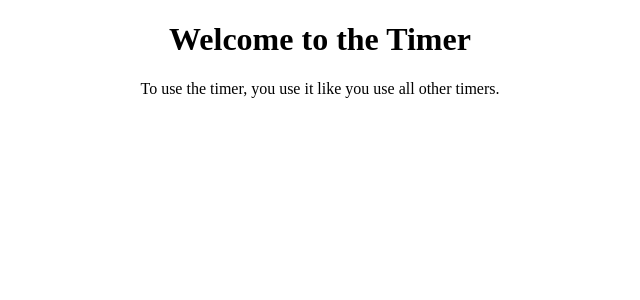
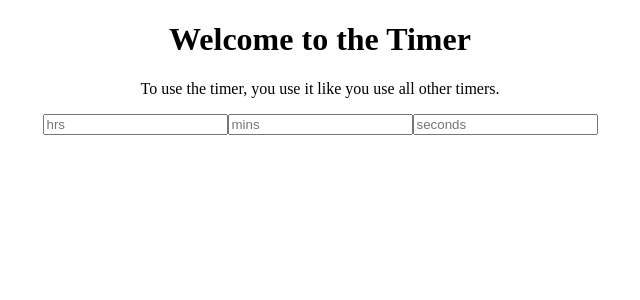
Before and after one commit to AndrewPomo/react-clock, a React (Create React App) app: page / in a window 1280 px wide. Shown: the top 300 px of the page, without its empty margins (320-960 px from the left). Built offline with nearby package versions, Linux system fonts and the light colour scheme.

Commit message:
begin work on timer inputs

```diff
--- a/src/Timer.js
+++ b/src/Timer.js
@@ -1,9 +1,18 @@
 /* eslint-disable */
 import React from 'react';
 
-var Timer = ({videos, handleVideoListEntryTitleClick}) => (
-  <div className="timer">
-  </div>
-);
+var Timer = (props) => {
+  return(
+    <div className="timer">
+      {/* <h2>${time}</h2> */}
+      <form onChange={props.handleInput}>
+        <input placeholder="hrs"></input>
+        <input placeholder="mins"></input>
+        <input placeholder="seconds"></input>
+      </form>
+      {/* buttons */}
+    </div>
+  )
+}
 
 export default Timer;
```
